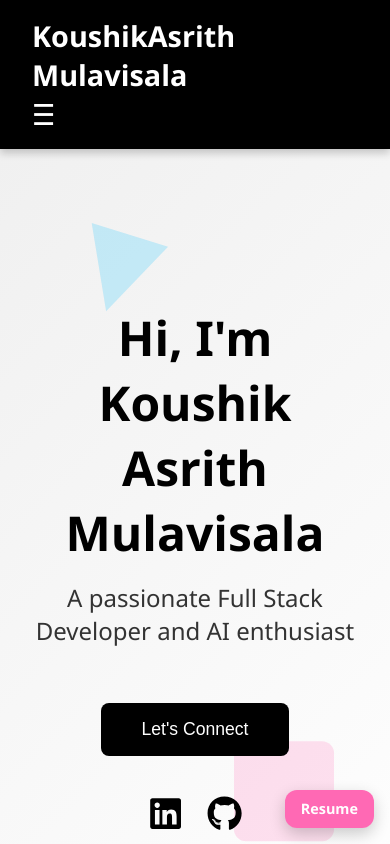
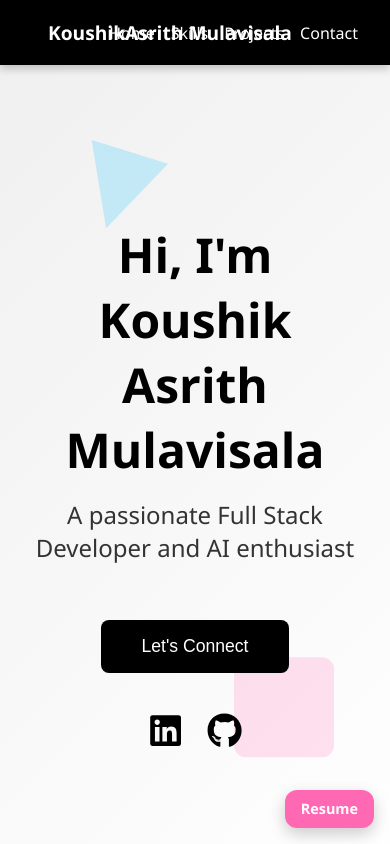
Before and after one commit to Asrithmulaveesala/Portfolio, a React (Vite) app: page / in a window 390 px wide. Built offline with nearby package versions, Linux system fonts and the light colour scheme.

Commit message:
changes in resposive in navbar

```diff
--- a/src/components/navbar.css
+++ b/src/components/navbar.css
@@ -40,31 +40,36 @@
   color: white;
 }
 
-/* Responsive Styling */
+
 @media (max-width: 768px) {
   .navbar {
-    padding: 1rem 2rem;
-    flex-wrap: wrap;
+    flex-wrap: nowrap;
+  }
+
+  .navbar-logo {
+    font-size: 1.2rem;
+    flex: 1;
+    white-space: nowrap;
   }
 
   .navbar-links {
-    flex-direction: column;
-    width: 100%;
-    display: none;
-    background-color: #000;
-    padding: 1rem 0;
-  }
-
-  .navbar-links.show {
+    flex-direction: row;
     display: flex;
+    gap: 1rem;
+    background-color: transparent;
+    padding: 0;
+    position: absolute;
+    right: 2rem;
+    top: 50%;
+    transform: translateY(-50%);
   }
 
   .navbar-links li {
-    padding: 0.8rem 0;
-    text-align: center;
+    padding: 0;
+    text-align: right;
   }
 
   .menu-toggle {
-    display: block;
+    display: none;
   }
 }
```
